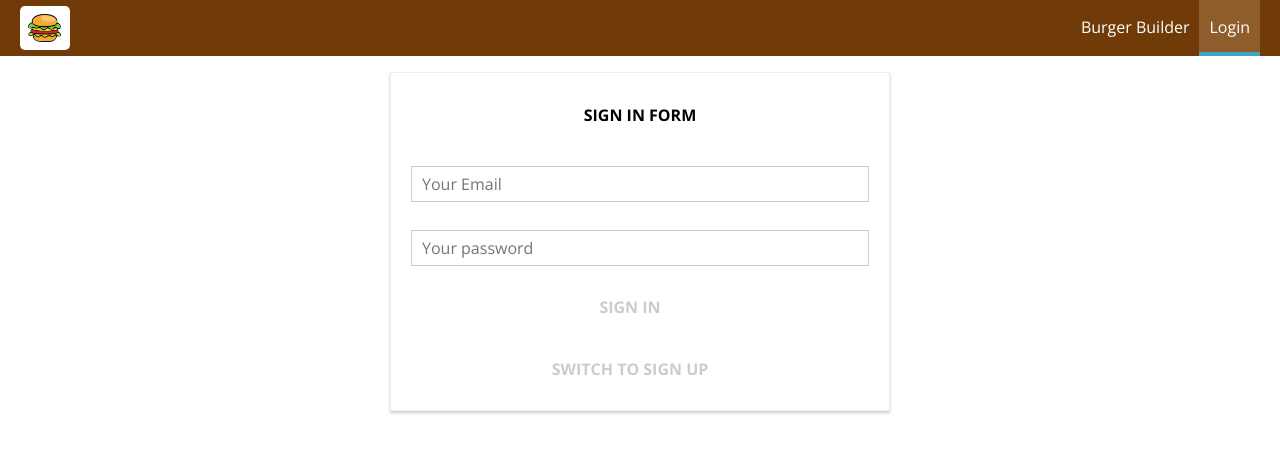
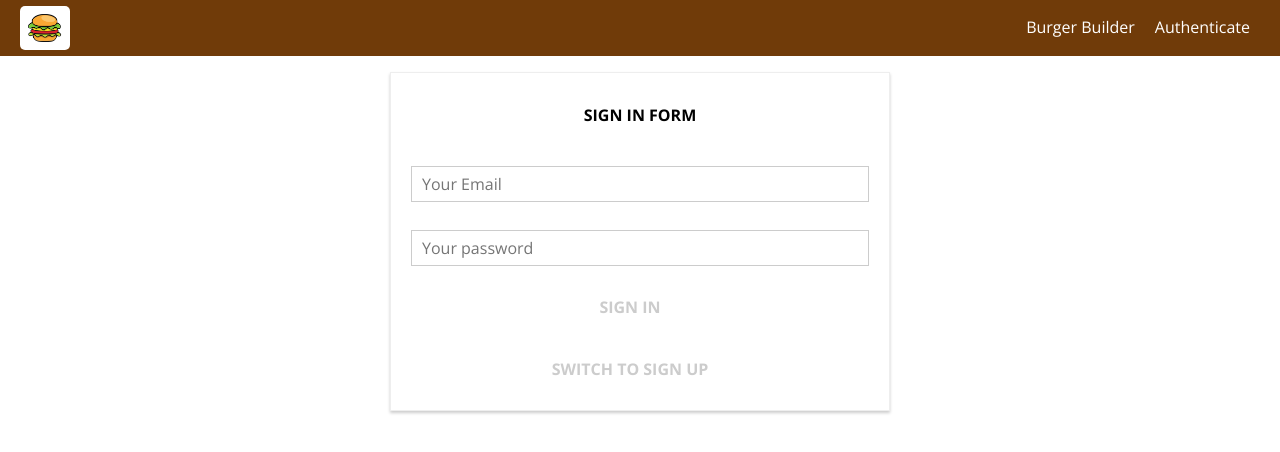
Before and after one commit to reymillenium/udemy_reactjs_burger_builder, a React (Create React App) app: page /login in a window 1280 px wide. Shown: the top 452 px of the page. Built offline with nearby package versions, Linux system fonts and the light colour scheme.

Commit message:
Used áuth instead of /login, to make it similar to what the theacher is using

```diff
--- a/src/components/Navigation/NavigationItems/NavigationItems.js
+++ b/src/components/Navigation/NavigationItems/NavigationItems.js
@@ -13,7 +13,7 @@ const navigationItems = (props) => (
 
         {props.isAuthenticated
             ? <NavigationItem href={"/logout"}>Logout</NavigationItem>
-            : <NavigationItem href={"/login"}>Login</NavigationItem>}
+            : <NavigationItem href={"/auth"}>Authenticate</NavigationItem>}
     </ul>
 );
 
```
